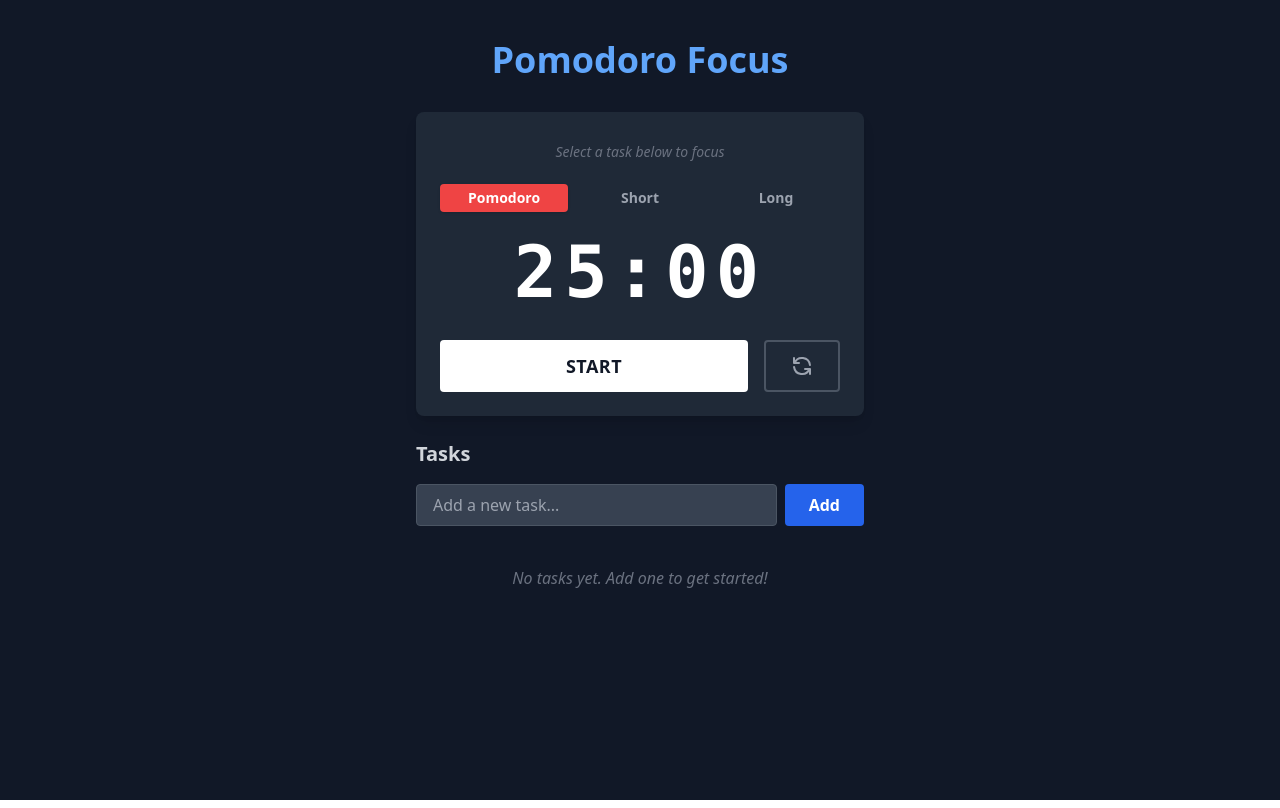
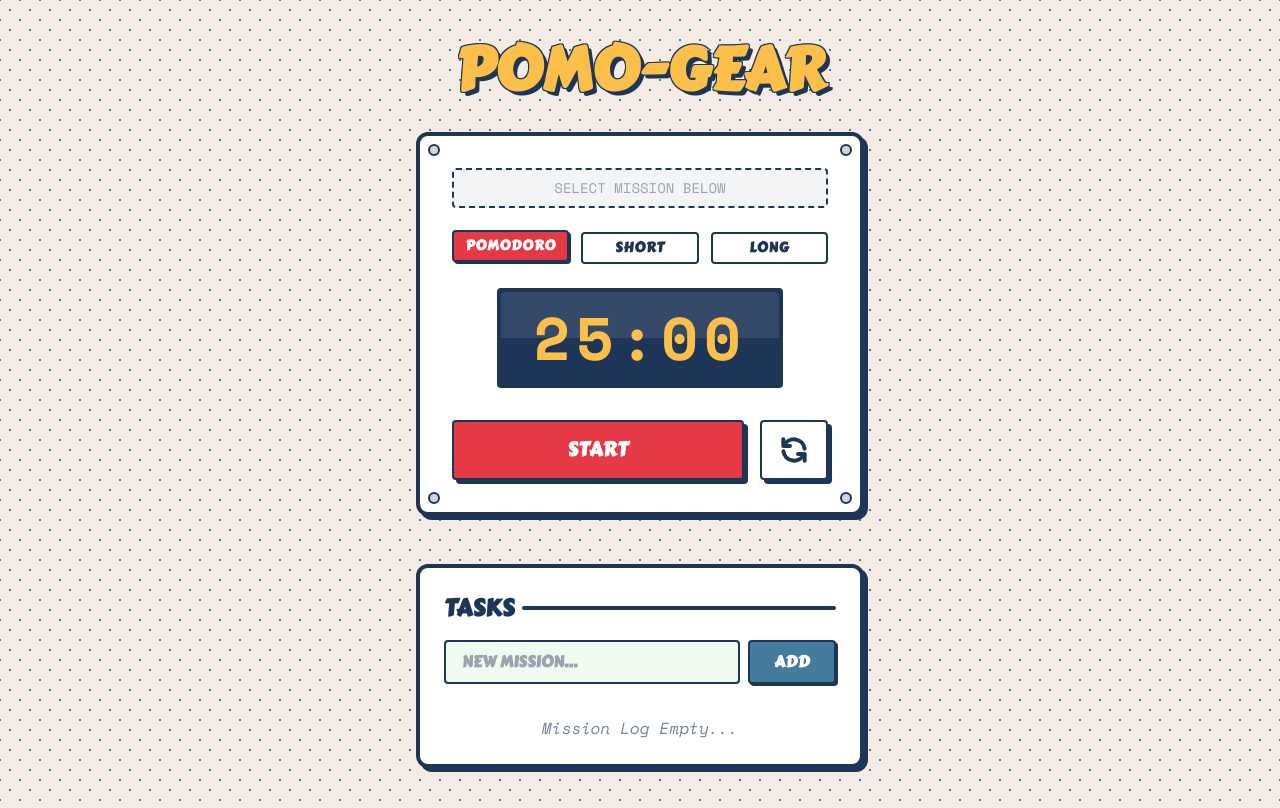
Before and after one commit to fauzanashshidiq/pomodoro, a React (Vite) app: page / in a window 1280 px wide. Built offline with nearby package versions, Linux system fonts and the light colour scheme.

Commit message:
style: update style with theme retro

```diff
--- a/src/App.jsx
+++ b/src/App.jsx
@@ -19,8 +19,12 @@ function App() {
   const activeTask = tasks.find(t => t.id === activeTaskId);
 
   return (
-    <div className="min-h-screen bg-gray-900 text-white flex flex-col items-center py-10 px-4">
-      <h1 className="text-4xl font-bold mb-8 text-blue-400">Pomodoro Focus</h1>
+    <div className="min-h-screen flex flex-col items-center py-10 px-4">
+      {/* Title with retro shadow text effect */}
+      <h1 className="text-5xl md:text-6xl font-bold mb-8 text-retro-yellow"
+          style={{ textShadow: '4px 4px 0px #1d3557, -1px -1px 0 #1d3557, 1px -1px 0 #1d3557, -1px 1px 0 #1d3557, 1px 1px 0 #1d3557' }}>
+        POMO-GEAR
+      </h1>
 
       <Timer
         timeLeft={timeLeft}
@@ -31,14 +35,18 @@ function App() {
         activeTaskName={activeTask ? activeTask.text : null}
       />
 
-      <div className="w-full max-w-md">
-        <h2 className="text-xl font-bold mb-4 text-gray-300">Tasks</h2>
+      <div className="w-full max-w-md mt-6">
+        <div className="bg-white border-4 border-retro-dark shadow-retro p-6 rounded-xl relative">
+            <h2 className="text-2xl font-bold mb-4 text-retro-dark flex items-center gap-2">
+                <span>TASKS</span>
+                <div className="flex-1 h-1 bg-retro-dark rounded"></div>
+            </h2>
 
             <TaskInput onAdd={addTask} />
 
-        <div className="flex flex-col gap-2">
+            <div className="flex flex-col gap-3 mt-4">
             {tasks.length === 0 && (
-            <p className="text-gray-500 text-center mt-4 italic">No tasks yet. Add one to get started!</p>
+                <p className="text-retro-dark opacity-60 text-center mt-2 italic font-mono">Mission Log Empty...</p>
             )}
             {tasks.map((task) => (
                 <TaskItem
@@ -54,6 +62,7 @@ function App() {
             </div>
         </div>
       </div>
+    </div>
   );
 }
 
--- a/src/components/TaskInput.jsx
+++ b/src/components/TaskInput.jsx
@@ -11,17 +11,17 @@ const TaskInput = ({ onAdd }) => {
   };
 
   return (
-    <form onSubmit={handleSubmit} className="w-full max-w-md mb-6 flex gap-2">
+    <form onSubmit={handleSubmit} className="w-full mb-6 flex gap-2">
       <input
         type="text"
-        placeholder="Add a new task..."
-        className="flex-1 px-4 py-2 rounded bg-gray-700 text-white border border-gray-600 focus:outline-none focus:border-blue-500"
+        placeholder="NEW MISSION..."
+        className="flex-1 px-4 py-2 rounded bg-retro-cream text-retro-dark border-2 border-retro-dark focus:outline-none focus:border-retro-blue focus:shadow-retro-sm font-bold placeholder-gray-400"
         value={text}
         onChange={(e) => setText(e.target.value)}
       />
       <button
         type="submit"
-        className="px-6 py-2 bg-blue-600 hover:bg-blue-700 text-white rounded font-bold transition"
+        className="px-6 py-2 bg-retro-blue hover:bg-blue-600 text-white rounded border-2 border-retro-dark font-bold transition shadow-retro-sm active:shadow-none active:translate-x-[2px] active:translate-y-[2px] uppercase tracking-wide"
       >
         Add
       </button>
--- a/src/components/Timer.jsx
+++ b/src/components/Timer.jsx
@@ -29,80 +29,90 @@ const Timer = ({ timeLeft, isRunning, startTimer, pauseTimer, resetTimer, active
   };
 
   return (
-    <div className="flex flex-col items-center p-6 bg-gray-800 rounded-lg shadow-lg mb-6 w-full max-w-md">
+    <div className="flex flex-col items-center p-8 bg-white border-4 border-retro-dark shadow-retro rounded-xl mb-6 w-full max-w-md relative overflow-hidden">
+
+      {/* Decorative bolts */}
+      <div className="absolute top-2 left-2 w-3 h-3 bg-gray-300 border-2 border-retro-dark rounded-full"></div>
+      <div className="absolute top-2 right-2 w-3 h-3 bg-gray-300 border-2 border-retro-dark rounded-full"></div>
+      <div className="absolute bottom-2 left-2 w-3 h-3 bg-gray-300 border-2 border-retro-dark rounded-full"></div>
+      <div className="absolute bottom-2 right-2 w-3 h-3 bg-gray-300 border-2 border-retro-dark rounded-full"></div>
 
       {/* Active Task Display */}
-      <div className="mb-4 h-8 flex items-center justify-center w-full">
+      <div className="mb-6 h-10 flex items-center justify-center w-full bg-retro-dark bg-opacity-5 rounded border-2 border-dashed border-retro-dark">
         {activeTaskName ? (
-           <div className="text-blue-300 font-medium text-lg animate-pulse flex items-center gap-2">
-             <span className="opacity-70 text-sm uppercase tracking-wider">Focusing on:</span>
-             <span className="font-bold text-white max-w-[200px] truncate">{activeTaskName}</span>
+           <div className="text-retro-blue font-bold text-lg flex items-center gap-2 px-4 animate-pulse">
+             <span className="text-xs uppercase tracking-wider text-retro-red">TARGET:</span>
+             <span className="truncate max-w-[200px]">{activeTaskName}</span>
            </div>
         ) : (
-          <div className="text-gray-500 italic text-sm">Select a task below to focus</div>
+          <div className="text-gray-400 font-mono text-sm uppercase">Select Mission Below</div>
         )}
       </div>
 
       {/* Mode Buttons */}
-      <div className="flex gap-2 mb-6 w-full justify-center">
+      <div className="flex gap-3 mb-6 w-full justify-center">
         <button
           onClick={() => handleModeChange('pomodoro')}
-          className={`flex-1 px-3 py-1 text-sm rounded transition font-bold ${
+          className={`flex-1 px-2 py-1 text-sm rounded border-2 border-retro-dark transition font-bold uppercase tracking-wider ${
             activeMode === 'pomodoro'
-              ? 'bg-red-500 text-white shadow'
-              : 'bg-transparent text-gray-400 hover:bg-gray-700 hover:text-white'
+              ? 'bg-retro-red text-white shadow-retro-sm translate-y-[-2px]'
+              : 'bg-white text-retro-dark hover:bg-gray-100'
           }`}
         >
           Pomodoro
         </button>
         <button
           onClick={() => handleModeChange('short')}
-          className={`flex-1 px-3 py-1 text-sm rounded transition font-bold ${
+          className={`flex-1 px-2 py-1 text-sm rounded border-2 border-retro-dark transition font-bold uppercase tracking-wider ${
             activeMode === 'short'
-              ? 'bg-teal-500 text-white shadow'
-              : 'bg-transparent text-gray-400 hover:bg-gray-700 hover:text-white'
+              ? 'bg-retro-blue text-white shadow-retro-sm translate-y-[-2px]'
+              : 'bg-white text-retro-dark hover:bg-gray-100'
           }`}
         >
           Short
         </button>
         <button
           onClick={() => handleModeChange('long')}
-          className={`flex-1 px-3 py-1 text-sm rounded transition font-bold ${
+          className={`flex-1 px-2 py-1 text-sm rounded border-2 border-retro-dark transition font-bold uppercase tracking-wider ${
             activeMode === 'long'
-              ? 'bg-blue-500 text-white shadow'
-              : 'bg-transparent text-gray-400 hover:bg-gray-700 hover:text-white'
+              ? 'bg-retro-yellow text-retro-dark shadow-retro-sm translate-y-[-2px]'
+              : 'bg-white text-retro-dark hover:bg-gray-100'
           }`}
         >
           Long
         </button>
       </div>
 
-      <div className="text-7xl font-bold mb-8 font-mono text-white tracking-widest relative">
-        {formatTime(timeLeft)}
+      <div className="relative mb-8 bg-retro-dark text-retro-yellow px-8 py-4 rounded border-4 border-retro-dark shadow-inner">
+        <div className="text-6xl font-bold font-mono tracking-widest relative z-10">
+            {formatTime(timeLeft)}
+        </div>
+        {/* shine effect */}
+        <div className="absolute top-0 left-0 w-full h-1/2 bg-white opacity-10 rounded-t"></div>
       </div>
 
       <div className="flex gap-4 w-full">
         {!isRunning ? (
           <button
             onClick={startTimer}
-            className="flex-1 px-6 py-3 bg-white text-gray-900 hover:bg-gray-200 rounded font-bold transition text-lg uppercase tracking-wide"
+            className="flex-1 px-6 py-3 bg-retro-red text-white border-2 border-retro-dark hover:bg-red-500 rounded font-bold transition text-xl uppercase tracking-wide shadow-retro active:shadow-none active:translate-x-[4px] active:translate-y-[4px]"
           >
             Start
           </button>
         ) : (
           <button
             onClick={pauseTimer}
-            className="flex-1 px-6 py-3 bg-gray-700 hover:bg-gray-600 text-white rounded font-bold transition text-lg uppercase tracking-wide"
+            className="flex-1 px-6 py-3 bg-retro-yellow text-retro-dark border-2 border-retro-dark hover:bg-yellow-400 rounded font-bold transition text-xl uppercase tracking-wide shadow-retro active:shadow-none active:translate-x-[4px] active:translate-y-[4px]"
           >
             Pause
           </button>
         )}
         <button
           onClick={() => resetTimer()}
-          className="px-6 py-3 border-2 border-gray-600 hover:border-gray-500 text-gray-400 hover:text-white rounded font-bold transition"
+          className="px-4 py-3 bg-white text-retro-dark border-2 border-retro-dark hover:bg-gray-100 rounded font-bold transition shadow-retro active:shadow-none active:translate-x-[4px] active:translate-y-[4px]"
         >
-          <svg className="w-6 h-6" fill="none" stroke="currentColor" viewBox="0 0 24 24">
-            <path strokeLinecap="round" strokeLinejoin="round" strokeWidth="2" d="M4 4v5h.582m15.356 2A8.001 8.001 0 004.582 9m0 0H9m11 11v-5h-.581m0 0a8.003 8.003 0 01-15.357-2m15.357 2H15" />
+          <svg className="w-8 h-8" fill="none" stroke="currentColor" viewBox="0 0 24 24">
+            <path strokeLinecap="round" strokeLinejoin="round" strokeWidth="3" d="M4 4v5h.582m15.356 2A8.001 8.001 0 004.582 9m0 0H9m11 11v-5h-.581m0 0a8.003 8.003 0 01-15.357-2m15.357 2H15" />
           </svg>
         </button>
       </div>
--- a/src/index.css
+++ b/src/index.css
@@ -1,3 +1,17 @@
+@import url('https://fonts.googleapis.com/css2?family=Carter+One&family=Space+Mono:ital,wght@0,400;0,700;1,400&display=swap');
+
 @tailwind base;
 @tailwind components;
 @tailwind utilities;
+
+@layer base {
+  body {
+    @apply bg-retro-bg text-retro-dark font-retro overflow-x-hidden;
+    background-image:
+      radial-gradient(#457b9d 1px, transparent 1px),
+      radial-gradient(#457b9d 1px, transparent 1px);
+    background-size: 20px 20px;
+    background-position: 0 0, 10px 10px;
+    background-color: #f4ebe4;
+  }
+}
--- a/tailwind.config.js
+++ b/tailwind.config.js
@@ -1,10 +1,29 @@
+/** @type {import('tailwindcss').Config} */
 export default {
   content: [
     "./index.html",
     "./src/**/*.{js,ts,jsx,tsx}",
   ],
   theme: {
-    extend: {},
+    extend: {
+      colors: {
+        'retro-bg': '#f4ebe4',
+        'retro-red': '#e63946',
+        'retro-yellow': '#fcbf49',
+        'retro-blue': '#457b9d',
+        'retro-dark': '#1d3557',
+        'retro-cream': '#f1faee',
+        'retro-text': '#333333',
+      },
+      fontFamily: {
+        'retro': ['"Carter One"', 'cursive'],
+        'mono': ['"Space Mono"', 'monospace'], // Ensuring we have a nice mono for timer
+      },
+      boxShadow: {
+        'retro': '4px 4px 0px 0px #1d3557', // Hard shadow
+        'retro-sm': '2px 2px 0px 0px #1d3557',
+      }
+    },
   },
   plugins: [],
 }
```
Also changed, not shown: src/components/TaskItem.jsx (+18 -18 lines). Lines whose indentation alone changed are shown as unchanged.
